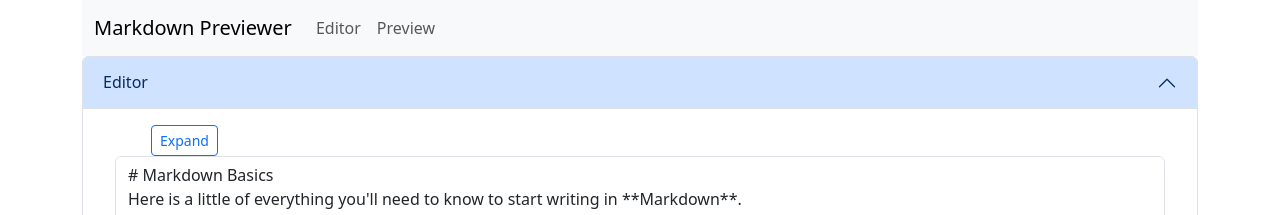
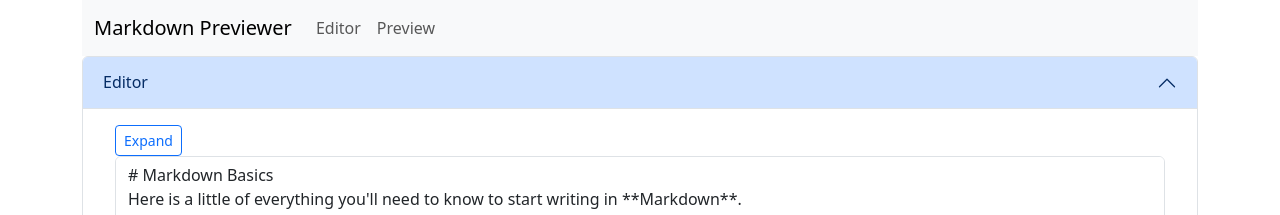
Before and after one commit to n-s-harvey/markdown-previewer, a React (Create React App) app: page / in a window 1280 px wide. Shown: the top 215 px of the page. Built offline with nearby package versions, Linux system fonts and the light colour scheme.

Commit message:
Expand/collapse state refactored to Redux store

```diff
--- a/src/App.js
+++ b/src/App.js
@@ -1,19 +1,12 @@
 import logo from './logo.svg';
 import './app.scss';
-import { useState } from 'react';
 import Container from 'react-bootstrap/Container';
 import Editor from './features/editor';
 import Previewer from './features/previewer';
 import Navigation from './features/navigation';
 import Accordion from 'react-bootstrap/Accordion'
-import Button from 'react-bootstrap/Button'
 
 function App() {
-  //TODO: should this be moved into a state slice?
-  const [isExpanded, setIsExpanded] = useState(false);
-  const handleExpandClick = () => {
-    setIsExpanded(!isExpanded);
-  }
   return (
     <Container id='page'>
       <Navigation />
@@ -21,11 +14,7 @@ function App() {
         <Accordion.Item eventKey='0'>
           <Accordion.Header>Editor</Accordion.Header>
           <Accordion.Body>
-            <Button variant="outline-primary" size="sm" className='ms-5'
-              onClick={handleExpandClick}>
-              {isExpanded ? 'Collapse' : 'Expand'}
-            </Button>
-            <Editor expanded={isExpanded} />
+            <Editor />
           </Accordion.Body>
         </Accordion.Item>
         <Accordion.Item eventKey='1'>
--- a/src/app/store.js
+++ b/src/app/store.js
@@ -1,8 +1,10 @@
 import { configureStore } from '@reduxjs/toolkit'
 import inputReducer from '../features/inputSlice'
+import expandedReducer from '../features/expandedSlice'
 
 export default configureStore({
   reducer: {
-    input: inputReducer
+    input: inputReducer,
+    expanded: expandedReducer
   }
 })
--- a/src/features/editor.js
+++ b/src/features/editor.js
@@ -1,20 +1,30 @@
 import Form from 'react-bootstrap/Form';
 import Container from 'react-bootstrap/Container';
+import Button from 'react-bootstrap/Button'
 import { useDispatch } from 'react-redux';
 import { useSelector } from 'react-redux';
 import { updateInput } from './inputSlice';
+import { toggleExpanded } from './expandedSlice';
 
-export default function Editor(props) {
+export default function Editor() {
   const dispatch = useDispatch();
   const handleInputChange = (event) => {
     dispatch(updateInput(event.target.value))
   }
+  const handleExpandedChange = () => {
+    dispatch(toggleExpanded())
+  }
   const sampleMarkdown = useSelector(state => state.input.value);
+  const isExpanded = useSelector(state => state.expanded.value);
   return (
     <Container id='editor'>
       {/*TODO: update to maximize editor*/}
+      <Button variant="outline-primary" size="sm"
+        onClick={handleExpandedChange}>
+        {isExpanded ? 'Collapse' : 'Expand'}
+      </Button>
       <Form>
-        <Form.Control as="textarea" onChange={handleInputChange} defaultValue={sampleMarkdown} className={`${props.expanded ? 'expanded' : ''}`} />
+        <Form.Control as="textarea" onChange={handleInputChange} defaultValue={sampleMarkdown} className={`${isExpanded ? 'expanded' : ''}`} />
       </Form>
     </Container>
   );
--- /dev/null
+++ b/src/features/expandedSlice.js
@@ -0,0 +1,16 @@
+import { createSlice } from '@reduxjs/toolkit'
+
+
+export const expanded = createSlice({
+  name: 'expanded',
+  initialState: { value: false },
+  reducers: {
+    toggleExpanded: (state, action) => {
+      state.value = !state.value;
+    }
+  }
+})
+
+export const { toggleExpanded } = expanded.actions;
+
+export default expanded.reducer;
```
